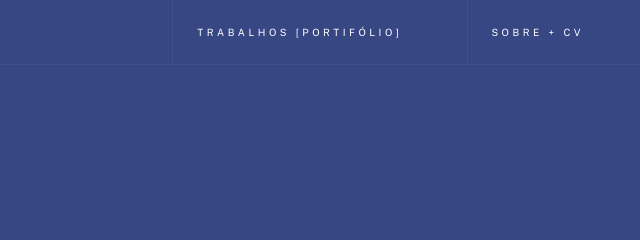
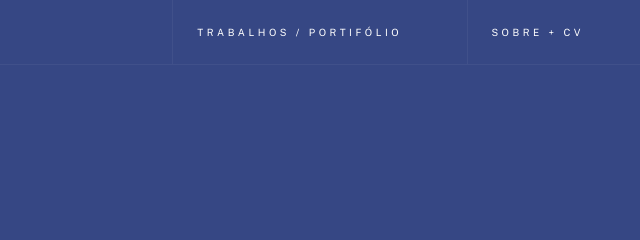
Before and after one commit to KennedyRMenezes/Portifolio, a plain HTML site: page index.html in a window 1280 px wide. Shown: the top 240 px of the page, 173-813 px from the left. Drawn offline with nearby package versions, Linux system fonts and the light colour scheme; a web font is replaced by a local one.

Commit message:
ajuste nav

```diff
--- a/index.html
+++ b/index.html
@@ -65,7 +65,7 @@
                     <ul>
                         <li><a href="index.html" class="home-link">Início.</a></li>
                         <!-- <li class="current"><a href="#intro" class="smoothscroll">Intro</a></li> -->
-                        <li><a href="#works" class="smoothscroll">Trabalhos [Portifólio]</a></li>
+                        <li><a href="#works" class="smoothscroll">Trabalhos  /  Portifólio</a></li>
                         <li><a href="#about" class="smoothscroll">Sobre + CV</a></li>
                         <li><a href="#contact" class="smoothscroll">Contato</a></li>
                     </ul>
```
